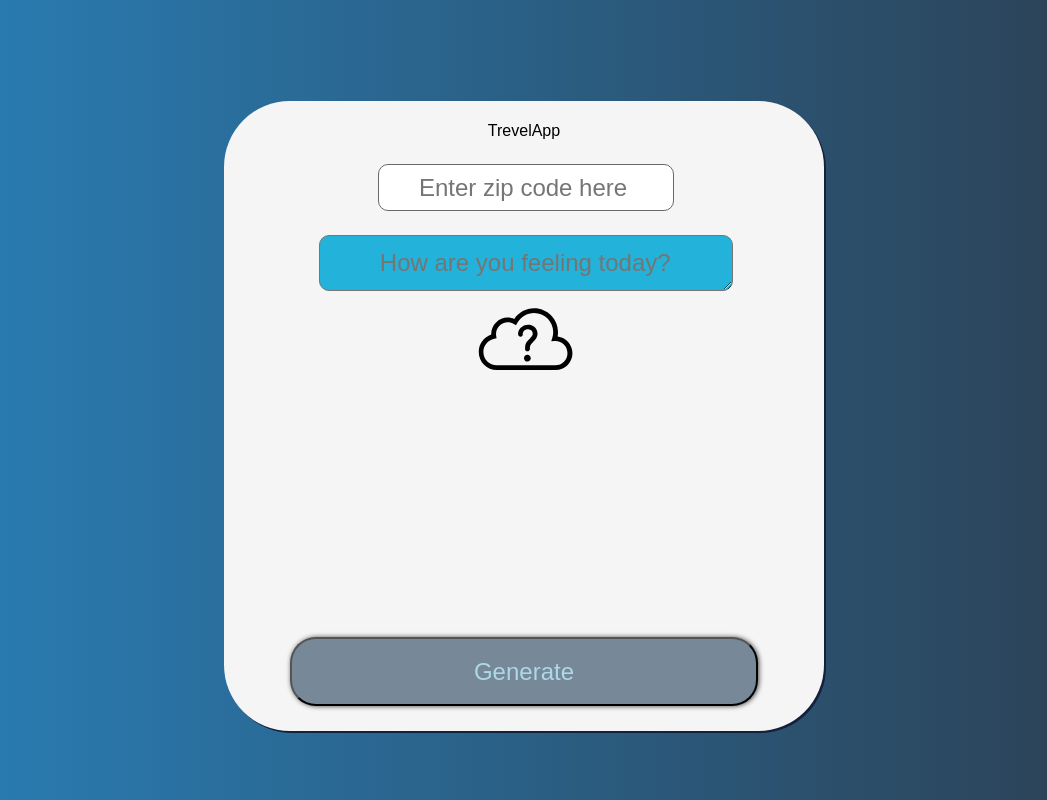
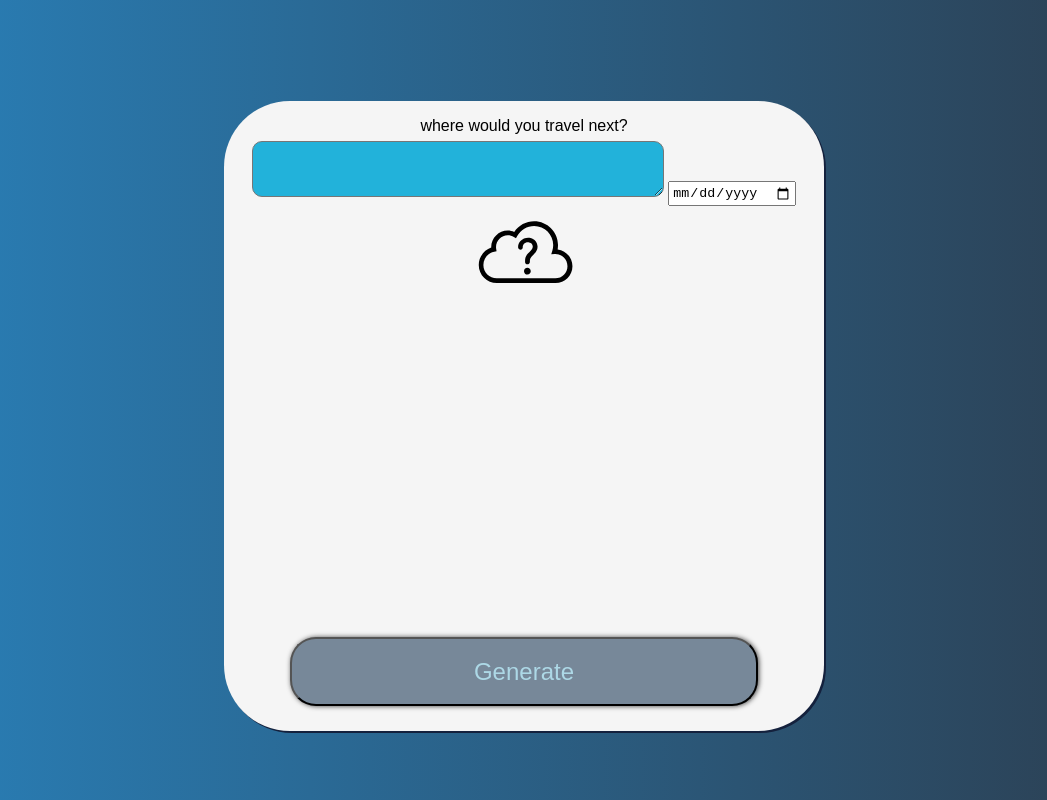
Before and after one commit to arianecrestani/Travel-App, a website built with webpack: page src/client/views/index.html in a window 1280 px wide. Shown: the whole page, without its empty margins (116-1163 px from the left). Built offline with nearby package versions, Linux system fonts and the light colour scheme; files whose address does not match are found by name.

Commit message:
html and server changed

```diff
--- a/src/client/views/index.html
+++ b/src/client/views/index.html
@@ -5,27 +5,35 @@
     <meta name="viewport" content="width=device-width, initial-scale=1.0" />
 
     <title>Travel App</title>
-
-
   </head>
   <body>
     <div id="app">
-      <div class="holderHeadline">TrevelApp</div>
-      <div class="holder zip">
-        <label for="zip"></label>
-        <input type="text" id="zip" placeholder="Enter zip code here" />
-      </div>
-      <div class="holder feel">
-        <label for="feelings"></label>
+
+      <div id="background_loading"></div>
+      <div id="loadCont"><div id="loader"></div></div>
+
+      <div id="title">where would you travel next?</div>
+
+      <form onsubmit="Client.getcoordinates(event)">
+          <div id="inp">
         <textarea
-          class="myInput"
-          id="feelings"
-          placeholder="How are you feeling today?"
-          rows="9"
-          cols="50"
-        ></textarea>
+          type="text"
+          id="destination"
+          placeholder="I would like to travel to..."
+        >
+      </textarea>
+      <input type="date" id="departure" />
+
         <button id="generate" type="submit">Generate</button>
       </div>
+    </form>
+
+
+
+
+
+
+
       <div class="holder entry">
         <div class="icon" id="icon">
           <img src="svg/unknown.svg" alt="nothing yet" />
@@ -41,13 +49,13 @@
       </div>
     </div>
     <script>
-         // Check that service workers are supported
-         if ('serviceWorker' in navigator) {
-                // Use the window load event to keep the page load performant
-                window.addEventListener('load', () => {
-                    navigator.serviceWorker.register('/service-worker.js');
-                });
-            }
+      // Check that service workers are supported
+      if ("serviceWorker" in navigator) {
+        // Use the window load event to keep the page load performant
+        window.addEventListener("load", () => {
+          navigator.serviceWorker.register("/service-worker.js");
+        });
+      }
     </script>
   </body>
 </html>
```
Also changed, not shown: src/server/server.js (+21 -25 lines).
